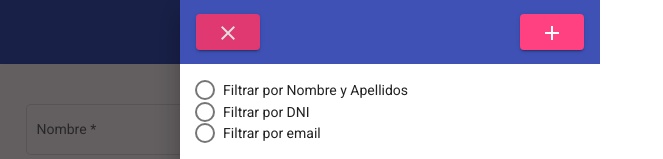
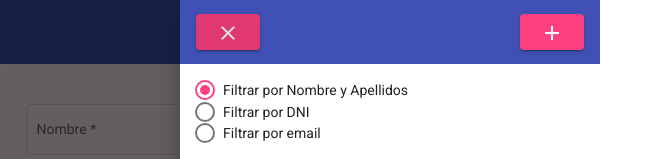
Before and after one commit to OsmanMehmed/Student-Management-App, an Angular app in the folder student-management-app/: page / in a window 1280 px wide. Both pictures are taken after a click on the button "menu". Shown: the top 159 px of the page, without its empty margins (0-663 px from the left). Built offline with nearby package versions, Linux system fonts and the light colour scheme.

Commit message:
Refactored filter methods with mat-radio-button, to stablish default filter value = filterWithName

```diff
--- a/student-management-app/src/app/features/alumn-info/components/alumn-info.component.html
+++ b/student-management-app/src/app/features/alumn-info/components/alumn-info.component.html
@@ -116,14 +116,14 @@
             <input matInput (ngModelChange) = "calculateStrongness()" [type] = "hidePassword ? 'password' : 'text'" formControlName = "password">
 
             <button mat-icon-button [disabled] = "!alumnData.enabled" matSuffix (click) = "hidePassword = !hidePassword" [attr.aria-label]  = "'Hide password'" [attr.aria-pressed] = "hidePassword">
-              <mat-icon>{{ hidePassword ? 'visibility_off' : 'visibility'}}</mat-icon>
+              <mat-icon> {{ hidePassword ? 'visibility_off' : 'visibility'}} </mat-icon>
             </button>
 
           </mat-form-field>
 
           <app-strength-bar [strenght] = "strenght" (puntuationLess8) = "puntuationLess8Notification($event)"></app-strength-bar>
 
-          <mat-error *ngIf = "showLess8Notification && alumnData.enabled && alumnData.get('password')?.dirty"> La contraseña introducida es inferior a 8 puntos </mat-error>
+          <mat-error *ngIf = "showLess8Notification && alumnData.get('password')?.enabled && alumnData.get('password')?.dirty"> La contraseña introducida es inferior a 8 puntos </mat-error>
 
           <mat-hint [hidden] = "submitButtonMode === 'Crear'? true: false">
             <mat-checkbox formControlName = "checkboxPassword" (change) = "toggleAccessEditPassword($event)">
--- a/student-management-app/src/app/features/alumn-info/components/alumn-info.component.ts
+++ b/student-management-app/src/app/features/alumn-info/components/alumn-info.component.ts
@@ -153,12 +153,11 @@ export class AlumnInfoComponent implements OnInit {
       } as Alumn
     )
 
+    this.submitButtonMode = "Crear";
     this.alumnData.enable();
     this.alumnData.reset();
     this.alumnData.markAsUntouched();
     this.alumnData.markAsPristine();
-    this.submitButtonMode = "Crear";
-
   }
 
   calculateStrongness(){
--- a/student-management-app/src/app/features/alumn-list/components/alumn-list/alumn-list.component.html
+++ b/student-management-app/src/app/features/alumn-list/components/alumn-list/alumn-list.component.html
@@ -15,16 +15,16 @@
 
   </mat-toolbar>
 
-  <mat-radio-group name="opciones" [(ngModel)] = "selectedFilterOption" (change) = "filter($event.value, filterAlumn.value)">
-    <mat-radio-button value = 'name'> Filtrar por Nombre y Apellidos </mat-radio-button>
-    <mat-radio-button value = 'id'> Filtrar por DNI </mat-radio-button>
-    <mat-radio-button value = 'email'> Filtrar por email </mat-radio-button>
+  <mat-radio-group>
+    <mat-radio-button value = 'name' [checked] = "checkNameFilter" (change) = "checkAndFilter($event.value,filterAlumn.value)"> Filtrar por Nombre y Apellidos </mat-radio-button>
+    <mat-radio-button value = 'id'  (change) = "checkAndFilter($event.value,filterAlumn.value)"> Filtrar por DNI </mat-radio-button>
+    <mat-radio-button value = 'email' (change) = "checkAndFilter($event.value,filterAlumn.value)"> Filtrar por email </mat-radio-button>
   </mat-radio-group>
 
   <div>
     <mat-form-field class = "filter" appearance =  "outline">
       <mat-label> Filtrar </mat-label>
-      <input matInput placeholder = "Filtro" [formControl] = "filterAlumn" (ngModelChange) = "filter(selectedFilterOption, filterAlumn.value)">
+      <input matInput placeholder = "Filtro" [formControl] = "filterAlumn" (ngModelChange) = "filter(filterAlumn.value)">
     </mat-form-field>
   </div>
 
--- a/student-management-app/src/app/features/alumn-list/components/alumn-list/alumn-list.component.ts
+++ b/student-management-app/src/app/features/alumn-list/components/alumn-list/alumn-list.component.ts
@@ -14,6 +14,9 @@ export class AlumnListComponent implements OnInit {
   @Output() closeSideNavEvent = new EventEmitter<number | string>();
 
   public selectedFilterOption!: string;
+  public checkNameFilter: boolean = true;
+  public checkIDFilter: boolean = false;
+  public checkEmailFilter: boolean = false;
   public cardArray !: Alumn[];
   private cardArray$: BehaviorSubject<Alumn[]>;
   public filterAlumn: FormControl = new FormControl();
@@ -21,7 +24,6 @@ export class AlumnListComponent implements OnInit {
 
   constructor(public alumnManagerService: AlumnManagerServiceService) {
     this.cardArray$ = this.alumnManagerService.alumnList$;
-
     this.cardArray$.subscribe( list => {
       this.cardArray = list;
     })
@@ -44,26 +46,48 @@ export class AlumnListComponent implements OnInit {
     this.closeSideNavEvent.emit(alumnName);
   }
 
-  filter(mode: string, filteringText: string){
+  checkAndFilter(mode: string,filter: string){
 
-    if (!!mode && !!filteringText && filteringText.length > 0){
+    if (mode == 'name'){
+      this.checkNameFilter = true;
+      this.checkIDFilter = false;
+      this.checkEmailFilter = false;
+    }
 
-      if (mode == "name"){
+    if (mode == 'id'){
+      this.checkNameFilter = false;
+      this.checkIDFilter = true;
+      this.checkEmailFilter = false;
+    }
+
+    if (mode == 'email'){
+      this.checkNameFilter = false;
+      this.checkIDFilter = false;
+      this.checkEmailFilter = true;
+    }
+
+    this.filter(filter);
+
+  }
+
+  filter(filteringText: string){
+
+    if (!!filteringText && filteringText.length > 0){
+
+      if (this.checkNameFilter){
         this.cardArray = this.alumnManagerService.alumnList.filter( (element) => (element.name+element.middleName+element.lastName).toLowerCase().includes(filteringText.toLowerCase()));
       }
 
-      if (mode == "id"){
+      if (this.checkIDFilter){
         this.cardArray = this.alumnManagerService.alumnList.filter( (element) => (element.userID.toLowerCase()).includes(filteringText.toLowerCase()));
       }
 
-      if (mode == "email"){
+      if (this.checkEmailFilter){
         this.cardArray = this.alumnManagerService.alumnList.filter( (element) => (element.email.toLowerCase()).includes(filteringText.toLowerCase()));
       }
     } else {
+      this.cardArray = this.alumnManagerService.alumnList;
 
-      this.cardArray = this.alumnManagerService.alumnList;
     }
-
-
   }
 }
```
